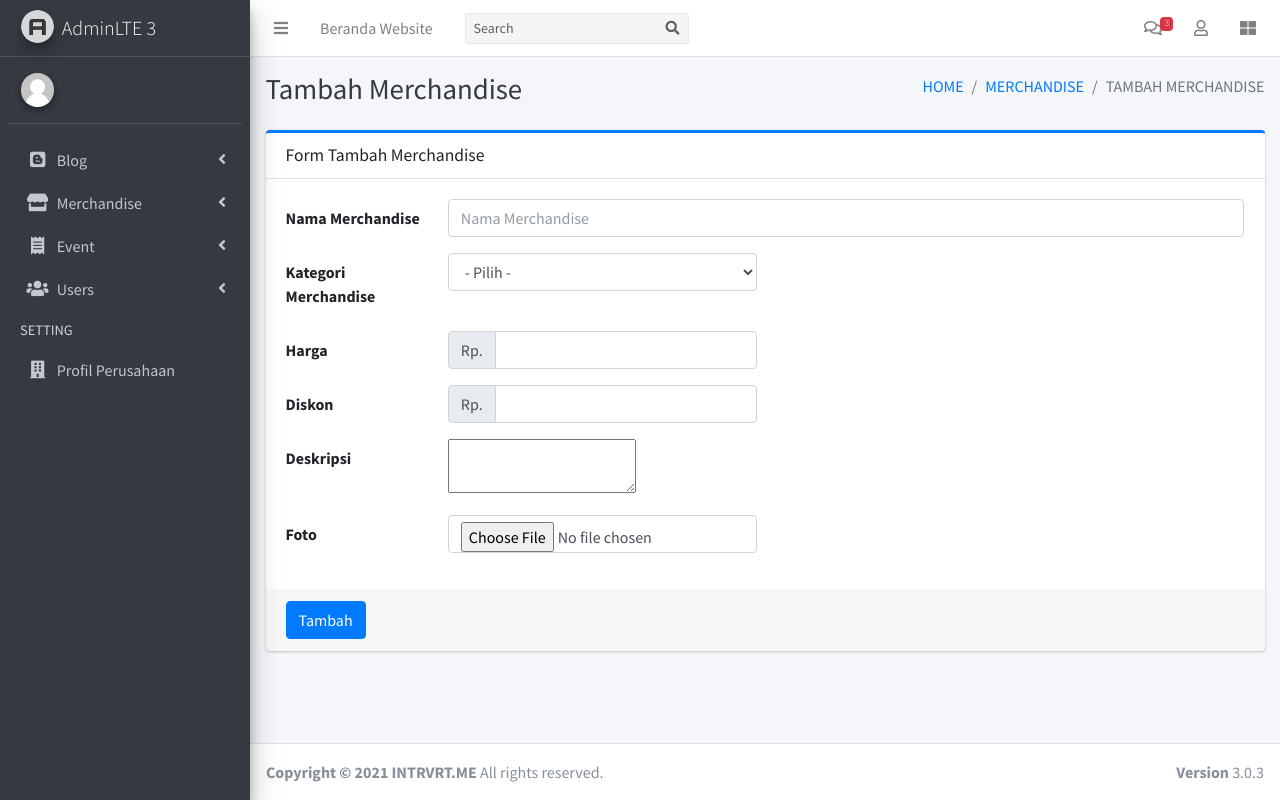
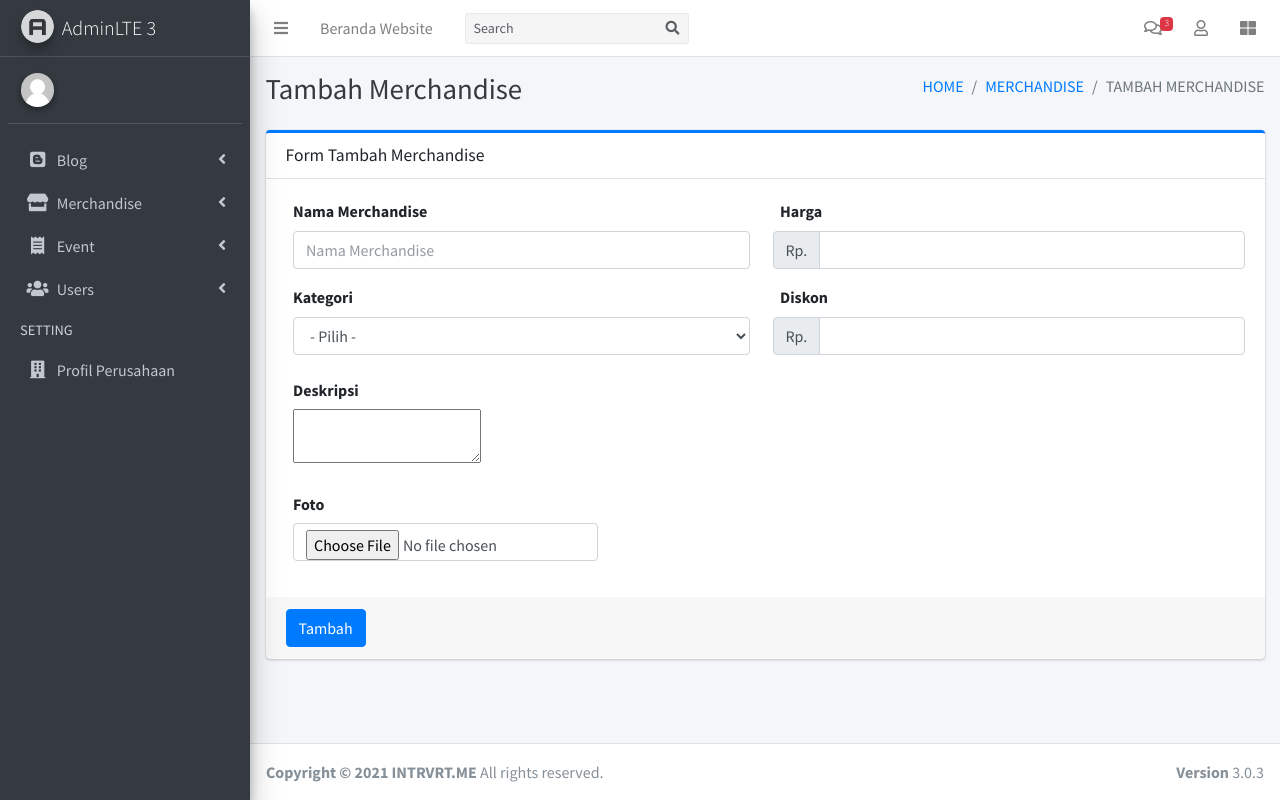
Before and after one commit to diazadha/Intrvrt.me-Website_Project, a CodeIgniter app: page /database/index.php/admin/merchandise/tambah in a window 1280 px wide. Run offline with CodeIgniter, Linux system fonts and the light colour scheme; data that the repository does not hold is empty; some libraries are stand-ins or nearby versions.

Commit message:
update tampilan tambah merchandise

```diff
--- a/application/views/admin/tambah_merch.php
+++ b/application/views/admin/tambah_merch.php
@@ -33,17 +33,19 @@
                         <form class="form-horizontal" enctype="multipart/form-data" action ="<?=base_url('admin/merchandise/tambah_merch')?>" method="POST">
                         <div class="card-body">
                             <?=$this->session->flashdata('message'); $this->session->unset_userdata('message');?>
-                                <div class="form-group row">
-                                    <label for="name" class="col-sm-2 col-form-label">Nama Merchandise</label>
-                                    <div class="col-sm-10">
+                            <div class="row">
+                                <div class="col-6">
+                                    <div class="form-group">
+                                        <label class="col-4">Nama Merchandise</label>
+                                        <div class="col mb-2">
                                             <?= form_error('nama', '<small class="text-danger pl-1">', '</small>'); ?>
                                             <input type="text" class="form-control" id="merchandise" placeholder="Nama Merchandise" name="merchandise" required>
                                         </div>
                                     </div>
 
-                                <div class="form-group row">
-                                    <label for="kategori" class="col-sm-2 col-form-label">Kategori Merchandise</label>
-                                    <div class="col-sm-4">
+                                    <div class="form-group">
+                                        <label class="col-sm-4">Kategori</label>
+                                        <div class="col mb-2">
                                         <select class="form-control" name="kategori" id="kategori">
                                             <option value=''>- Pilih -</option>
                                             <?php foreach($kategori as $ktgr){ ?>
@@ -52,10 +54,12 @@
                                         </select>
                                         </div>
                                     </div>
+                                </div>
 
-                                <div class="form-group row">
-                                    <label for="harga" class="col-sm-2 col-form-label">Harga</label>
-                                    <div class="input-group flex-nowrap col-sm-4">
+                                <div class="col-6">
+                                    <div class="form-group">
+                                        <label class="col-sm-2">Harga</label>
+                                        <div class="input-group flex-nowrap">
                                             <div class="input-group-prepend">
                                                 <span class="input-group-text" id="addon-wrapping">Rp.</span>
                                             </div>
@@ -63,32 +67,34 @@
                                         </div>
                                     </div>
 
-                                <div class="form-group row">
-                                    <label for="diskon" class="col-sm-2 col-form-label">Diskon</label>
-                                    <div class="input-group flex-nowrap col-sm-4">
+                                    <div class="form-group">
+                                        <label class="col-sm-2">Diskon</label>
+                                        <div class="input-group flex-nowrap">
                                             <div class="input-group-prepend">
                                                 <span class="input-group-text" id="addon-wrapping">Rp.</span>
                                             </div>
                                             <input type="number" name="diskon" class="form-control" aria-label="stok" aria-describedby="addon-wrapping" required>
                                         </div>
                                     </div>
+                                </div>
+                            </div>
 
-                                <div class="form-group row">
+                            <div class="form-group">
                                 <label for="inputPassword3" class="col-sm-2 col-form-label">Deskripsi</label>
-                                    <div class="col-sm-10">
+                                <div class="col-sm-12">
                                     <textarea class="textarea" name="deskripsi"></textarea>
                                 </div>
                             </div>
 
-                                <div class="form-group row">
+                            <div class="form-group">
                                 <label for="inputPassword3" class="col-sm-2 col-form-label">Foto</label>
                                 <div class="col-sm-4">
                                 <input type="file" name="foto" class="form-control" aria-label="stok" aria-describedby="addon-wrapping" required>
                                 <input type="hidden" class="custom-file-input" value="<?=$merch->foto?>" name="foto_">
                                 </div>
                             </div>
+                        </div>
 
-                            </div>
                             <!-- /.card-body -->
                             <div class="card-footer">
                                 <button type="submit" class="btn btn-primary">Tambah</button>
```
Lines whose indentation alone changed are shown as unchanged.
